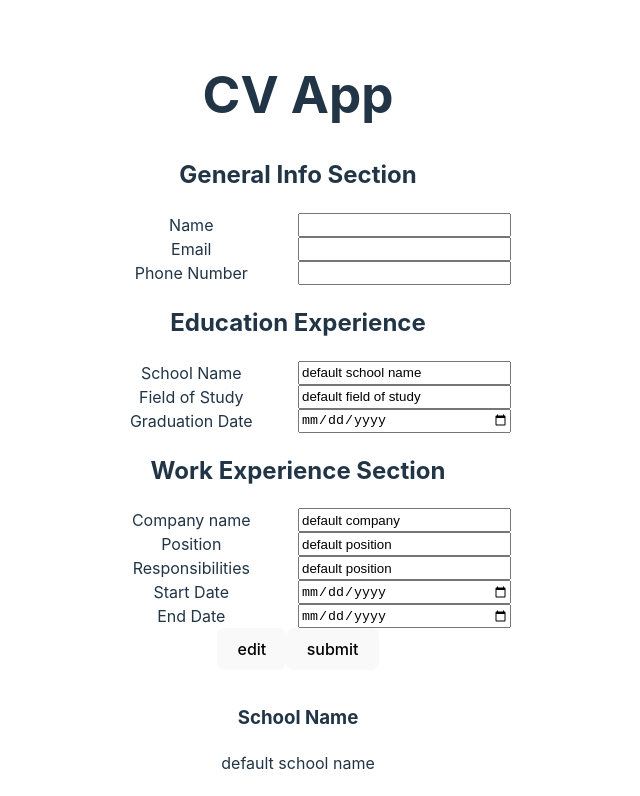
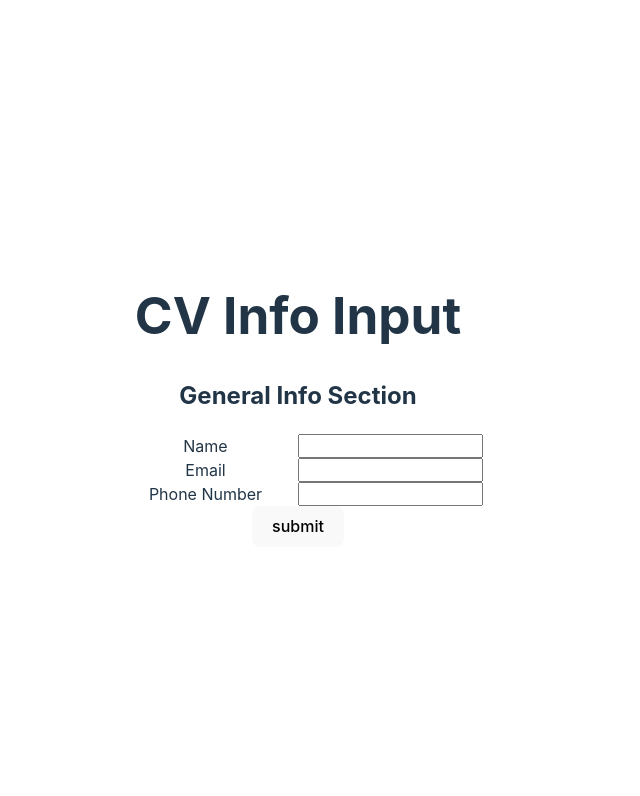
Before and after one commit to futurebound/odin-cv-app, a React (Vite) app: page / in a window 1280 px wide. Shown: the top 796 px of the page, without its empty margins (342-982 px from the left). Built offline with nearby package versions, Linux system fonts and the light colour scheme.

Commit message:
feat: submit and edit buttons toggle input to display

```diff
--- a/src/App.jsx
+++ b/src/App.jsx
@@ -22,7 +22,7 @@ function App() {
     },
   });
 
-  // const [isEditing, setIsEditing] = useState(true);
+  const [isEditing, setIsEditing] = useState(true);
 
   const handleInputChange = (section, field, value) => {
     setFormData((prev) => ({
@@ -34,70 +34,46 @@ function App() {
     }));
   };
 
-  // const [personName, setPersonName] = useState('default name');
-  // const [email, setEmail] = useState('default@email.com');
-  // const [phone, setPhone] = useState('(888)888-8888');
+  const handleSubmit = () => {
+    setIsEditing(false);
+  };
 
-  const [schoolName, setSchoolName] = useState('default school name');
-  const [field, setField] = useState('default field of study');
-  const [graduationDate, setGraduationDate] = useState('default grad date');
+  const handleEdit = () => {
+    setIsEditing(true);
+  };
 
-  const [companyName, setCompanyName] = useState('default company');
-  const [position, setPosition] = useState('default position');
-  const [responsibilities, setResponsibilities] = useState('default position');
-  const [startDate, setStartDate] = useState('default start date');
-  const [endDate, setEndDate] = useState('default end date');
+  // const [companyName, setCompanyName] = useState('default company');
+  // const [position, setPosition] = useState('default position');
+  // const [responsibilities, setResponsibilities] = useState('default position');
+  // const [startDate, setStartDate] = useState('default start date');
+  // const [endDate, setEndDate] = useState('default end date');
 
-  // GeneralInfo handlers
-  // function handleNameChange(e) {
-  //   setPersonName(e.target.value);
+  // Work handlers
+  // function handleCompanyChange(e) {
+  //   setCompanyName(e.target.value);
   // }
 
-  // function handleEmailChange(e) {
-  //   setEmail(e.target.value);
+  // function handlePositionChange(e) {
+  //   setPosition(e.target.value);
   // }
 
-  // function handlePhoneChange(e) {
-  //   setPhone(e.target.value);
+  // function handleResponsibilitiesChange(e) {
+  //   setResponsibilities(e.target.value);
   // }
 
-  // Education handlers
-  function handleSchoolChange(e) {
-    setSchoolName(e.target.value);
-  }
+  // function handleStartDateChange(e) {
+  //   setStartDate(e.target.value);
+  // }
 
-  function handleFieldChange(e) {
-    setField(e.target.value);
-  }
-
-  function handleGraduationChange(e) {
-    setGraduationDate(e.target.value);
-  }
-
-  // Work handlers
-  function handleCompanyChange(e) {
-    setCompanyName(e.target.value);
-  }
-
-  function handlePositionChange(e) {
-    setPosition(e.target.value);
-  }
-
-  function handleResponsibilitiesChange(e) {
-    setResponsibilities(e.target.value);
-  }
-
-  function handleStartDateChange(e) {
-    setStartDate(e.target.value);
-  }
-
-  function handleEndDateChange(e) {
-    setEndDate(e.target.value);
-  }
+  // function handleEndDateChange(e) {
+  //   setEndDate(e.target.value);
+  // }
 
   return (
+    <div className='app'>
+      {isEditing ? (
         <>
-      <h1>CV App</h1>
+          <h1>CV Info Input</h1>
           <div className='input'>
             <GeneralInfo
               data={formData.general}
@@ -105,7 +81,19 @@ function App() {
                 handleInputChange('general', field, value)
               }
             />
-        <Education
+            <Button type='submit' onButtonClick={handleSubmit} />
+          </div>
+        </>
+      ) : (
+        <>
+          <div className='display'>
+            <h1>CV Display</h1>
+            <GeneralInfoDisplay data={formData.general} />
+            <Button type='edit' onButtonClick={handleEdit} />
+          </div>
+        </>
+      )}
+      {/* <Education
           name={schoolName}
           field={field}
           date={graduationDate}
@@ -124,13 +112,8 @@ function App() {
           onResponsibilitiesChange={handleResponsibilitiesChange}
           onStartChange={handleStartDateChange}
           onEndChange={handleEndDateChange}
-        />
-        <Button type='edit' onButtonClick={() => console.log('edit')} />
-        <Button type='submit' onButtonClick={() => console.log('submit')} />
-      </div>
-      <div className='display'>
-        <GeneralInfoDisplay data={formData.general} />
-        <EducationDisplay
+        /> */}
+      {/* <EducationDisplay
           name={schoolName}
           field={field}
           date={graduationDate}
@@ -141,9 +124,8 @@ function App() {
           responsibilities={responsibilities}
           startDate={startDate}
           endDate={endDate}
-        />
+        /> */}
     </div>
-    </>
   );
 }
 
```
Lines whose indentation alone changed are shown as unchanged.
